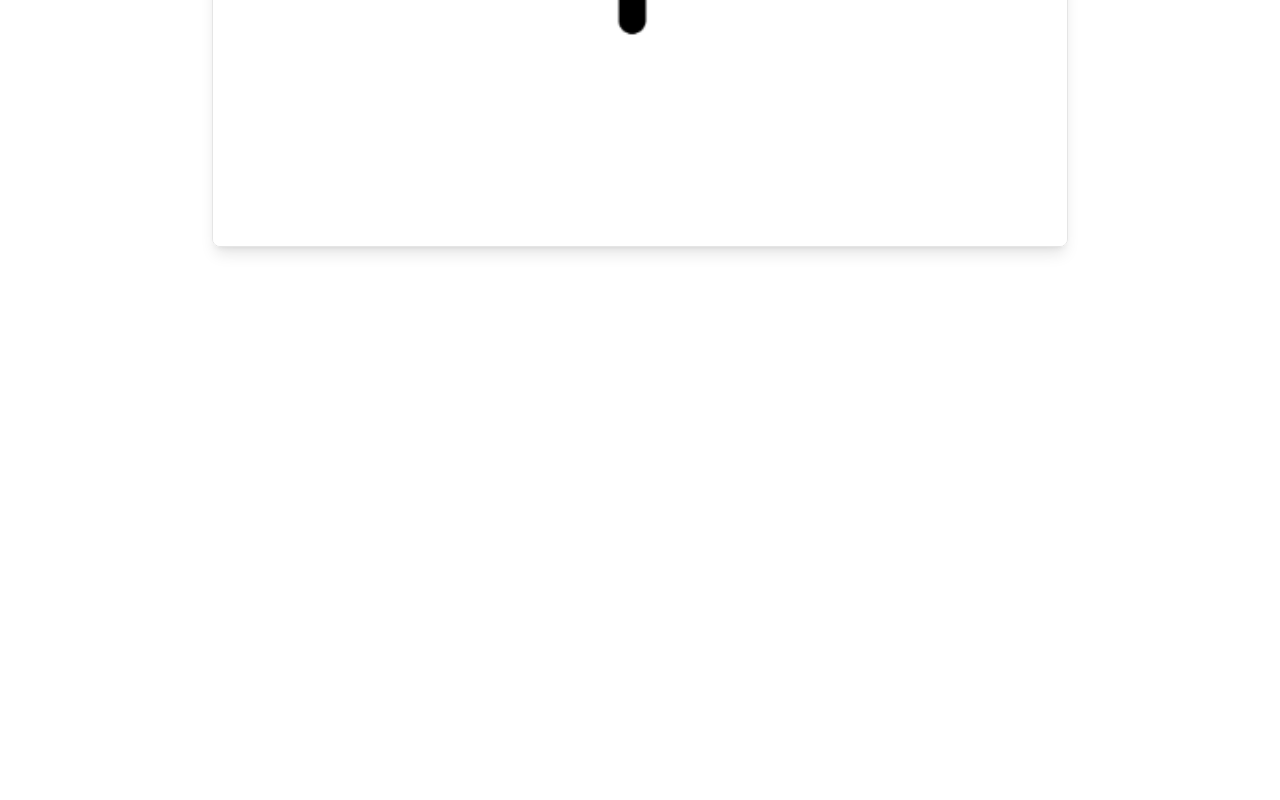
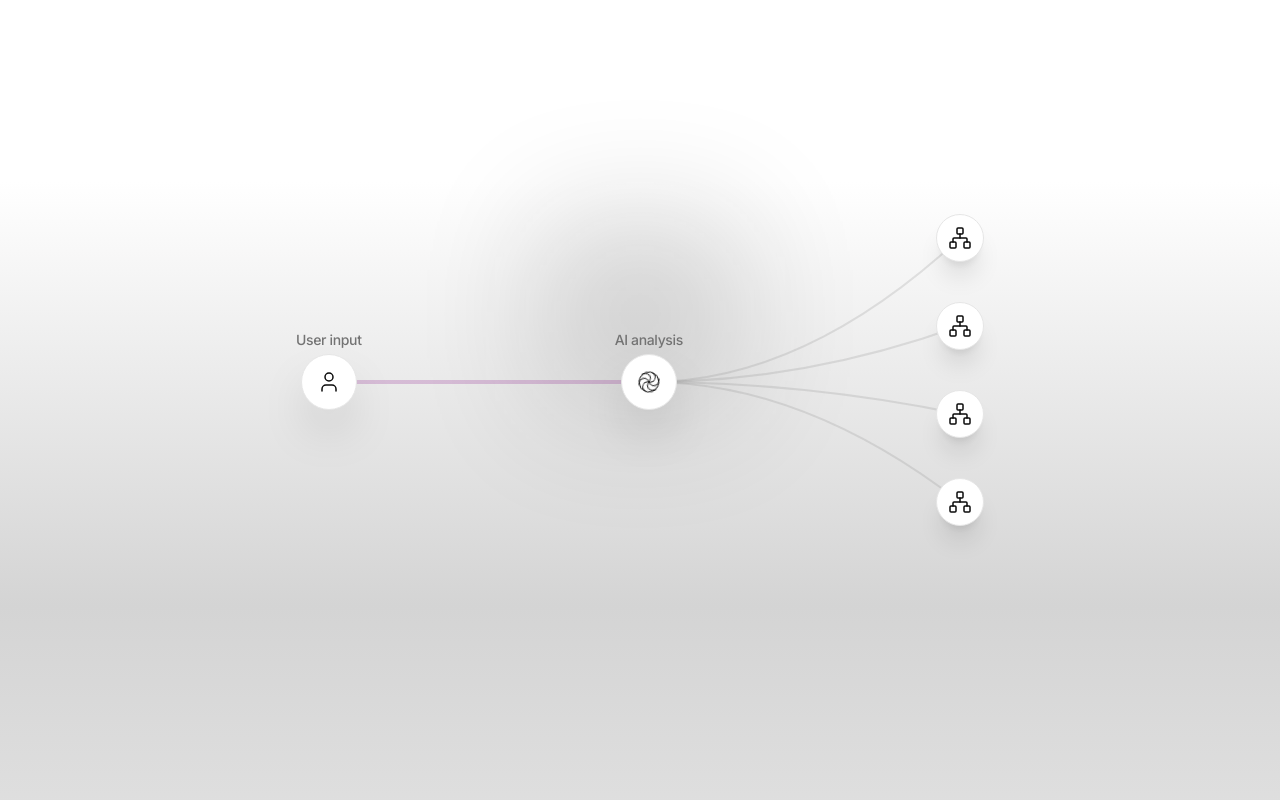
Before and after one commit to hassohamid/SkillTree, a React (Vite) app: page / in a window 1280 px wide. Shown: the part 1420-2220 px from the top of the page. Before the commit the page ends 1747 px from the top, so only its background shows below. Built offline with nearby package versions, Linux system fonts and the light colour scheme.

Commit message:
feat: animated beam showcasing howitworks

```diff
--- a/src/components/home/Hero.tsx
+++ b/src/components/home/Hero.tsx
@@ -21,9 +21,9 @@ export default function Hero() {
         </p>
         <div className="absolute h-45 w-45 bg-blue-400 left-1/2 -translate-x-1/2  opacity-25 top-10  rounded-full pointer-events-none blur-3xl"></div>
       </div>
-      {/* <div className="relative flex justify-end items-center ">
-        <div className="bg-gradient-to-t from-orange-300 to-pink-400 to-95% absolute h-[200px] w-full  blur-3xl rounded-t-full top-30 opacity-50  "></div>
-      </div> */}
+      <div className="relative flex justify-end items-center ">
+        <div className="bg-gradient-to-t from-orange-300 to-pink-400 to-95% absolute h-[200px] w-full  blur-3xl rounded-t-full top-70  opacity-50  "></div>
+      </div>
     </div>
   );
 }
--- a/src/components/home/HowItWorks.tsx
+++ b/src/components/home/HowItWorks.tsx
@@ -1,5 +1,120 @@
+import { AnimatedBeam } from "@/components/magicui/animated-beam";
+import { User, LoaderPinwheel, Network } from "lucide-react";
+import { useRef } from "react";
+
 export default function HowItWorks() {
+  const containerRef = useRef<HTMLDivElement>(null);
+  const userRef = useRef<HTMLDivElement>(null);
+  const aiRef = useRef<HTMLDivElement>(null);
+  const output1Ref = useRef<HTMLDivElement>(null);
+  const output2Ref = useRef<HTMLDivElement>(null);
+  const output3Ref = useRef<HTMLDivElement>(null);
+  const output4Ref = useRef<HTMLDivElement>(null);
+
   return (
-    <div className="container mx-auto flex flex-col items-center mt-20  "></div>
+    <div className=" flex flex-col items-center  py-20  mx-auto bg-gradient-to-b from-white from-10% to-neutral-300 mt-40 relative">
+      <h1> </h1>
+      <div className="absolute bg-neutral-900 h-50 w-50 blur-3xl opacity-15  "></div>
+      <div
+        className="relative flex  w-full items-center justify-between max-w-3xl px-10"
+        ref={containerRef}
+      >
+        <div className="flex flex-col justify-center items-center gap-1">
+          <p className="text-xs sm:text-sm text-muted-foreground tracking-tight font-medium ">
+            {" "}
+            User input{" "}
+          </p>
+          <div
+            ref={userRef}
+            className="z-10 shadow-2xl flex size-10 sm:size-14 p-2 items-center justify-center rounded-full border bg-white "
+          >
+            <User strokeWidth={1.5} />
+          </div>
+        </div>
+
+        <div className="flex flex-col justify-center gap-1 items-center">
+          <p className="text-xs sm:text-sm text-muted-foreground tracking-tight font-medium ">
+            AI analysis
+          </p>
+          <div
+            ref={aiRef}
+            className="z-10 flex size-10 sm:size-14 p-2 items-center justify-center rounded-full border bg-white  shadow-2xl"
+          >
+            <LoaderPinwheel className="animate-spin" strokeWidth={1} />
+          </div>
+        </div>
+
+        <div className="flex flex-col justify-center items-center gap-10">
+          <div
+            ref={output1Ref}
+            className="z-10 flex size-10 sm:size-12 p-2 items-center justify-center rounded-full border bg-white  shadow-xl"
+          >
+            <Network strokeWidth={1.5} />
+          </div>
+          <div
+            ref={output2Ref}
+            className="z-10 flex size-10 sm:size-12 p-2 items-center justify-center rounded-full border bg-white  shadow-xl"
+          >
+            <Network strokeWidth={1.5} />
+          </div>
+          <div
+            ref={output3Ref}
+            className="z-10 flex size-10 sm:size-12 p-2 items-center justify-center rounded-full border bg-white  shadow-xl"
+          >
+            <Network strokeWidth={1.5} />
+          </div>
+          <div
+            ref={output4Ref}
+            className="z-10 flex size-10 sm:size-12 p-2 items-center justify-center rounded-full border bg-white  shadow-xl"
+          >
+            <Network strokeWidth={1.5} />
+          </div>
+        </div>
+
+        <AnimatedBeam
+          containerRef={containerRef}
+          fromRef={userRef}
+          toRef={aiRef}
+          duration={2}
+          pathColor="purple"
+          gradientStartColor="white"
+          gradientStopColor="white"
+          pathWidth={4}
+        />
+
+        <AnimatedBeam
+          containerRef={containerRef}
+          fromRef={aiRef}
+          toRef={output1Ref}
+          duration={2}
+          gradientStartColor="white"
+          gradientStopColor="white"
+        />
+        <AnimatedBeam
+          containerRef={containerRef}
+          fromRef={aiRef}
+          toRef={output2Ref}
+          duration={2}
+          gradientStartColor="white"
+          gradientStopColor="white"
+        />
+        <AnimatedBeam
+          containerRef={containerRef}
+          fromRef={aiRef}
+          toRef={output3Ref}
+          duration={2}
+          gradientStartColor="white"
+          gradientStopColor="white"
+        />
+        <AnimatedBeam
+          containerRef={containerRef}
+          fromRef={aiRef}
+          toRef={output4Ref}
+          duration={2}
+          gradientStartColor="white"
+          gradientStopColor="white"
+        />
+      </div>
+    </div>
   );
 }
--- a/src/components/home/Preview.tsx
+++ b/src/components/home/Preview.tsx
@@ -7,10 +7,10 @@ export default function Preview() {
         Preview
       </h1>
       <HeroVideoDialog
-        className="block "
+        className="block  "
         animationStyle="from-center"
         videoSrc="https://www.youtube.com/embed/ARYM9ebZ6r8"
-        thumbnailSrc="bgvid.png"
+        thumbnailSrc="skillt.jpg"
         thumbnailAlt="Live Demo showcasing the use of Skilltree"
       />
     </div>
--- /dev/null
+++ b/src/components/magicui/animated-beam.tsx
@@ -0,0 +1,188 @@
+"use client";
+
+import { motion } from "motion/react";
+import { RefObject, useEffect, useId, useState } from "react";
+
+import { cn } from "@/lib/utils";
+
+export interface AnimatedBeamProps {
+  className?: string;
+  containerRef: RefObject<HTMLElement | null>; // Container ref
+  fromRef: RefObject<HTMLElement | null>;
+  toRef: RefObject<HTMLElement | null>;
+  curvature?: number;
+  reverse?: boolean;
+  pathColor?: string;
+  pathWidth?: number;
+  pathOpacity?: number;
+  gradientStartColor?: string;
+  gradientStopColor?: string;
+  delay?: number;
+  duration?: number;
+  startXOffset?: number;
+  startYOffset?: number;
+  endXOffset?: number;
+  endYOffset?: number;
+}
+
+export const AnimatedBeam: React.FC<AnimatedBeamProps> = ({
+  className,
+  containerRef,
+  fromRef,
+  toRef,
+  curvature = 0,
+  reverse = false, // Include the reverse prop
+  duration = Math.random() * 3 + 4,
+  delay = 0,
+  pathColor = "gray",
+  pathWidth = 2,
+  pathOpacity = 0.2,
+  gradientStartColor = "#ffaa40",
+  gradientStopColor = "#9c40ff",
+  startXOffset = 0,
+  startYOffset = 0,
+  endXOffset = 0,
+  endYOffset = 0,
+}) => {
+  const id = useId();
+  const [pathD, setPathD] = useState("");
+  const [svgDimensions, setSvgDimensions] = useState({ width: 0, height: 0 });
+
+  // Calculate the gradient coordinates based on the reverse prop
+  const gradientCoordinates = reverse
+    ? {
+        x1: ["90%", "-10%"],
+        x2: ["100%", "0%"],
+        y1: ["0%", "0%"],
+        y2: ["0%", "0%"],
+      }
+    : {
+        x1: ["10%", "110%"],
+        x2: ["0%", "100%"],
+        y1: ["0%", "0%"],
+        y2: ["0%", "0%"],
+      };
+
+  useEffect(() => {
+    const updatePath = () => {
+      if (containerRef.current && fromRef.current && toRef.current) {
+        const containerRect = containerRef.current.getBoundingClientRect();
+        const rectA = fromRef.current.getBoundingClientRect();
+        const rectB = toRef.current.getBoundingClientRect();
+
+        const svgWidth = containerRect.width;
+        const svgHeight = containerRect.height;
+        setSvgDimensions({ width: svgWidth, height: svgHeight });
+
+        const startX =
+          rectA.left - containerRect.left + rectA.width / 2 + startXOffset;
+        const startY =
+          rectA.top - containerRect.top + rectA.height / 2 + startYOffset;
+        const endX =
+          rectB.left - containerRect.left + rectB.width / 2 + endXOffset;
+        const endY =
+          rectB.top - containerRect.top + rectB.height / 2 + endYOffset;
+
+        const controlY = startY - curvature;
+        const d = `M ${startX},${startY} Q ${
+          (startX + endX) / 2
+        },${controlY} ${endX},${endY}`;
+        setPathD(d);
+      }
+    };
+
+    // Initialize ResizeObserver
+    const resizeObserver = new ResizeObserver((entries) => {
+      // For all entries, recalculate the path
+      for (let entry of entries) {
+        updatePath();
+      }
+    });
+
+    // Observe the container element
+    if (containerRef.current) {
+      resizeObserver.observe(containerRef.current);
+    }
+
+    // Call the updatePath initially to set the initial path
+    updatePath();
+
+    // Clean up the observer on component unmount
+    return () => {
+      resizeObserver.disconnect();
+    };
+  }, [
+    containerRef,
+    fromRef,
+    toRef,
+    curvature,
+    startXOffset,
+    startYOffset,
+    endXOffset,
+    endYOffset,
+  ]);
+
+  return (
+    <svg
+      fill="none"
+      width={svgDimensions.width}
+      height={svgDimensions.height}
+      xmlns="http://www.w3.org/2000/svg"
+      className={cn(
+        "pointer-events-none absolute left-0 top-0 transform-gpu stroke-2",
+        className,
+      )}
+      viewBox={`0 0 ${svgDimensions.width} ${svgDimensions.height}`}
+    >
+      <path
+        d={pathD}
+        stroke={pathColor}
+        strokeWidth={pathWidth}
+        strokeOpacity={pathOpacity}
+        strokeLinecap="round"
+      />
+      <path
+        d={pathD}
+        strokeWidth={pathWidth}
+        stroke={`url(#${id})`}
+        strokeOpacity="1"
+        strokeLinecap="round"
+      />
+      <defs>
+        <motion.linearGradient
+          className="transform-gpu"
+          id={id}
+          gradientUnits={"userSpaceOnUse"}
+          initial={{
+            x1: "0%",
+            x2: "0%",
+            y1: "0%",
+            y2: "0%",
+          }}
+          animate={{
+            x1: gradientCoordinates.x1,
+            x2: gradientCoordinates.x2,
+            y1: gradientCoordinates.y1,
+            y2: gradientCoordinates.y2,
+          }}
+          transition={{
+            delay,
+            duration,
+            ease: [0.16, 1, 0.3, 1], // https://easings.net/#easeOutExpo
+            repeat: Infinity,
+            repeatDelay: 0,
+          }}
+        >
+          <stop stopColor={gradientStartColor} stopOpacity="0"></stop>
+          <stop stopColor={gradientStartColor}></stop>
+          <stop offset="32.5%" stopColor={gradientStopColor}></stop>
+          <stop
+            offset="100%"
+            stopColor={gradientStopColor}
+            stopOpacity="0"
+          ></stop>
+        </motion.linearGradient>
+      </defs>
+    </svg>
+  );
+};
--- a/src/pages/Home.tsx
+++ b/src/pages/Home.tsx
@@ -8,6 +8,7 @@ export default function Home() {
       <Hero />
       <Preview />
       <HowItWorks />
+      <div className="h-screen bg-gradient-to-b from-neutral-300 to-white"></div>
     </>
   );
 }
```
Also changed, not shown: public/bgvid.png (deleted), public/skillt.jpg (added).
